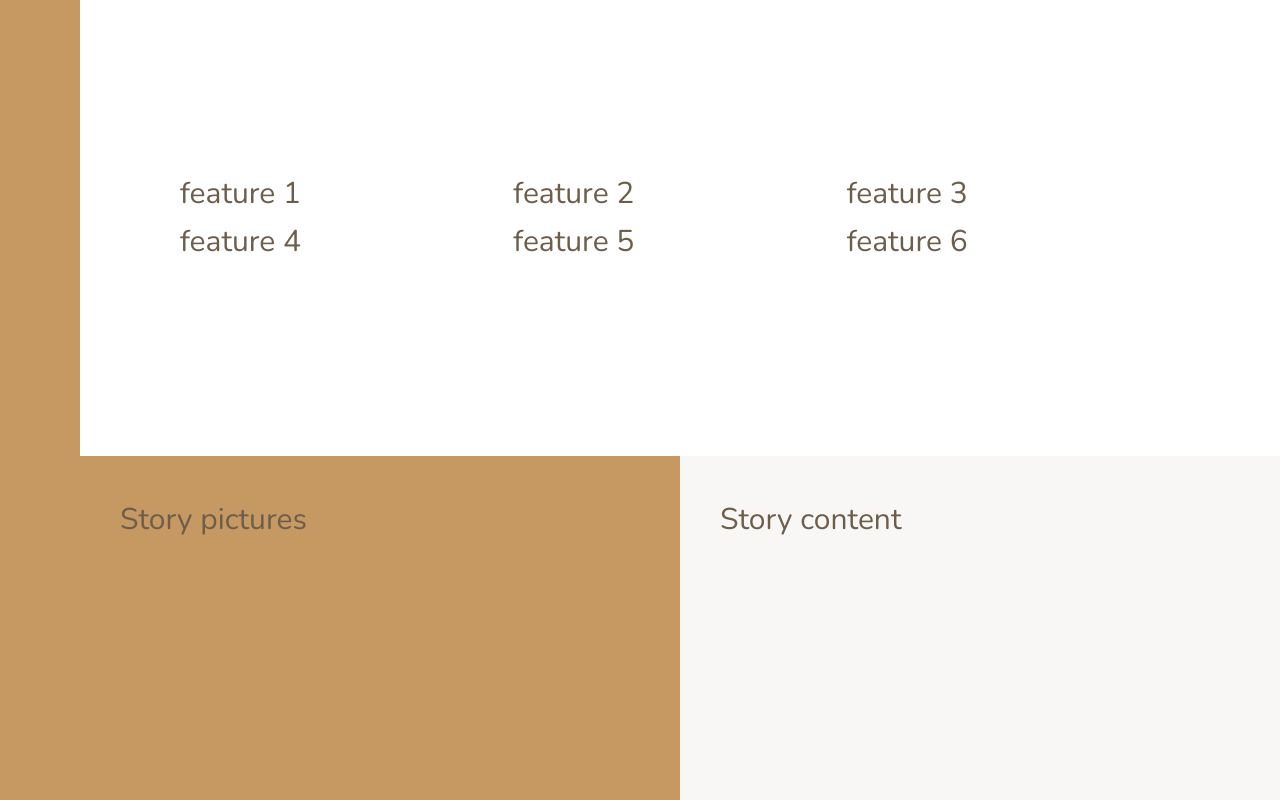
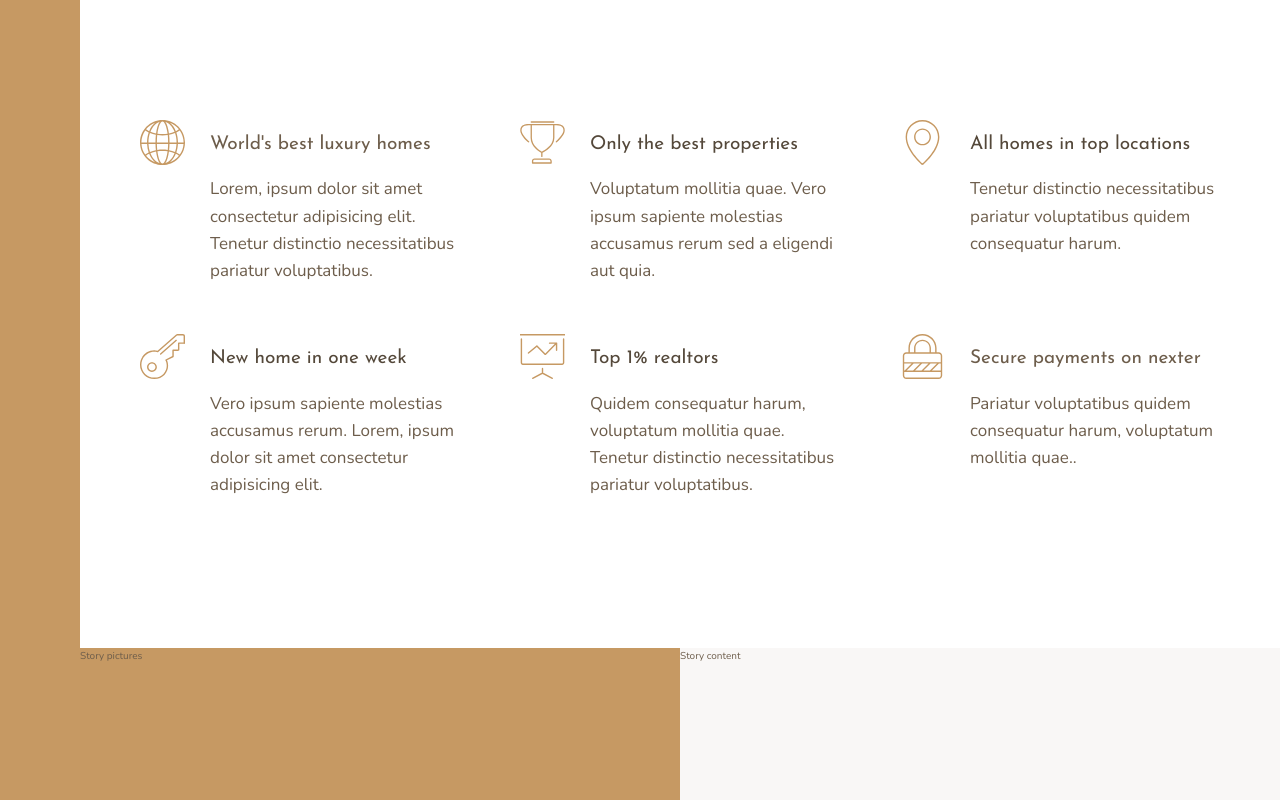
Before and after one commit to vineyy17/Nexter-project, a website: page index.html in a window 1280 px wide. Shown: the part 660-1460 px from the top of the page. Drawn offline with nearby package versions, Linux system fonts and the light colour scheme.

Commit message:
completed the features section

```diff
--- a/index.html
+++ b/index.html
@@ -25,12 +25,66 @@
         </div>
 
         <section class="features">
-            <div class="feature">feature 1</div>
-            <div class="feature">feature 2</div>
-            <div class="feature">feature 3</div>
-            <div class="feature">feature 4</div>
-            <div class="feature">feature 5</div>
-            <div class="feature">feature 6</div>
+            <div class="feature">
+                <svg class="feature__icon">
+                    <use xlink:href="img/sprite.svg#icon-global"></use>
+                </svg>
+                <h4 class="heading-4">World's best luxury homes</h4>
+                <p class="feature__text">
+                    Lorem, ipsum dolor sit amet consectetur adipisicing elit. Tenetur distinctio necessitatibus pariatur voluptatibus.
+                </p>
+            </div>
+
+            <div class="feature">
+                <svg class="feature__icon">
+                    <use xlink:href="img/sprite.svg#icon-trophy"></use>
+                </svg>
+                <h4 class="heading-4 heading-4--dark">Only the best properties</h4>
+                <p class="feature__text">
+                    Voluptatum mollitia quae. Vero ipsum sapiente molestias accusamus rerum sed a eligendi aut quia.
+                </p>
+            </div>
+
+            <div class="feature">
+                <svg class="feature__icon">
+                    <use xlink:href="img/sprite.svg#icon-map-pin"></use>
+                </svg>
+                <h4 class="heading-4 heading-4--dark">All homes in top locations</h4>
+                <p class="feature__text">
+                    Tenetur distinctio necessitatibus pariatur voluptatibus quidem consequatur harum.
+                </p>
+            </div>
+
+            <div class="feature">
+                <svg class="feature__icon">
+                    <use xlink:href="img/sprite.svg#icon-key"></use>
+                </svg>
+                <h4 class="heading-4 heading-4--dark">New home in one week</h4>
+                <p class="feature__text">
+                    Vero ipsum sapiente molestias accusamus rerum. Lorem, ipsum dolor sit amet consectetur adipisicing elit.
+                </p>
+            </div>
+
+            <div class="feature">
+                <svg class="feature__icon">
+                    <use xlink:href="img/sprite.svg#icon-presentation"></use>
+                </svg>
+                <h4 class="heading-4 heading-4--dark">Top 1% realtors</h4>
+                <p class="feature__text">
+                    Quidem consequatur harum, voluptatum mollitia quae. Tenetur distinctio necessitatibus pariatur voluptatibus.
+                </p>
+            </div>
+
+            <div class="feature">
+                <svg class="feature__icon">
+                    <use xlink:href="img/sprite.svg#icon-lock"></use>
+                </svg>
+                <h4 class="heading-4">Secure payments on nexter</h4>
+                <p class="feature__text">
+                    Pariatur voluptatibus quidem consequatur harum, voluptatum mollitia quae..
+                </p>
+            </div>
+
         </section>
 
         <div class="story__pictures">
--- a/sass/_base.scss
+++ b/sass/_base.scss
@@ -40,8 +40,4 @@
     grid-template-columns: [sidebar-start] 8rem [sidebar-end full-start] minmax(6rem, 1fr) [center-start]
     repeat(8, [col-start] minmax(min-content, 14rem) [col-end]) [center-end] minmax(6rem, 1fr) [full-end];
 
-    & > * {
-        padding: 40px;
-        font-size: 3rem;
-    }
 }
--- a/sass/_features.scss
+++ b/sass/_features.scss
@@ -4,5 +4,29 @@
     margin: 15rem 0;
 
     display: grid;
-    grid-template-columns: repeat(3, 1fr);
+    // grid-template-columns: repeat(3, 1fr);
+
+    grid-template-columns: repeat(auto-fit, minmax(25rem, 1fr));
+    grid-gap: 6rem;
+    align-items: start;
 }
+
+.feature {
+
+    display: grid;
+    grid-template-columns: min-content 1fr;
+    grid-row-gap: 1.5rem;
+    grid-column-gap: 2.5rem;
+
+    &__icon {
+        fill: $color-primary;
+        width: 4.5rem;
+        height: 4.5rem;
+        grid-row: 1 / span 2;
+        transform: translateY(-1rem);
+    }
+
+    &__text {
+        font-size: 1.7rem;
+    }
+}
--- a/sass/_typography.scss
+++ b/sass/_typography.scss
@@ -0,0 +1,29 @@
+%heading {
+    font-family: $font-display;
+    font-weight: 400;
+}
+
+.heading-1 {
+    @extend %heading;
+}
+
+.heading-2 {
+    @extend %heading;
+}
+
+.heading-3 {
+    @extend %heading;
+}
+
+.heading-4 {
+    @extend %heading;
+    font-size: 1.9rem;
+
+    &--light {
+        color: $color-grey-light-1;
+    }
+
+    &--dark {
+        color: $color-grey-dark-1;
+    }
+}
```
Also changed, not shown: css/style.css, 1 other file.
